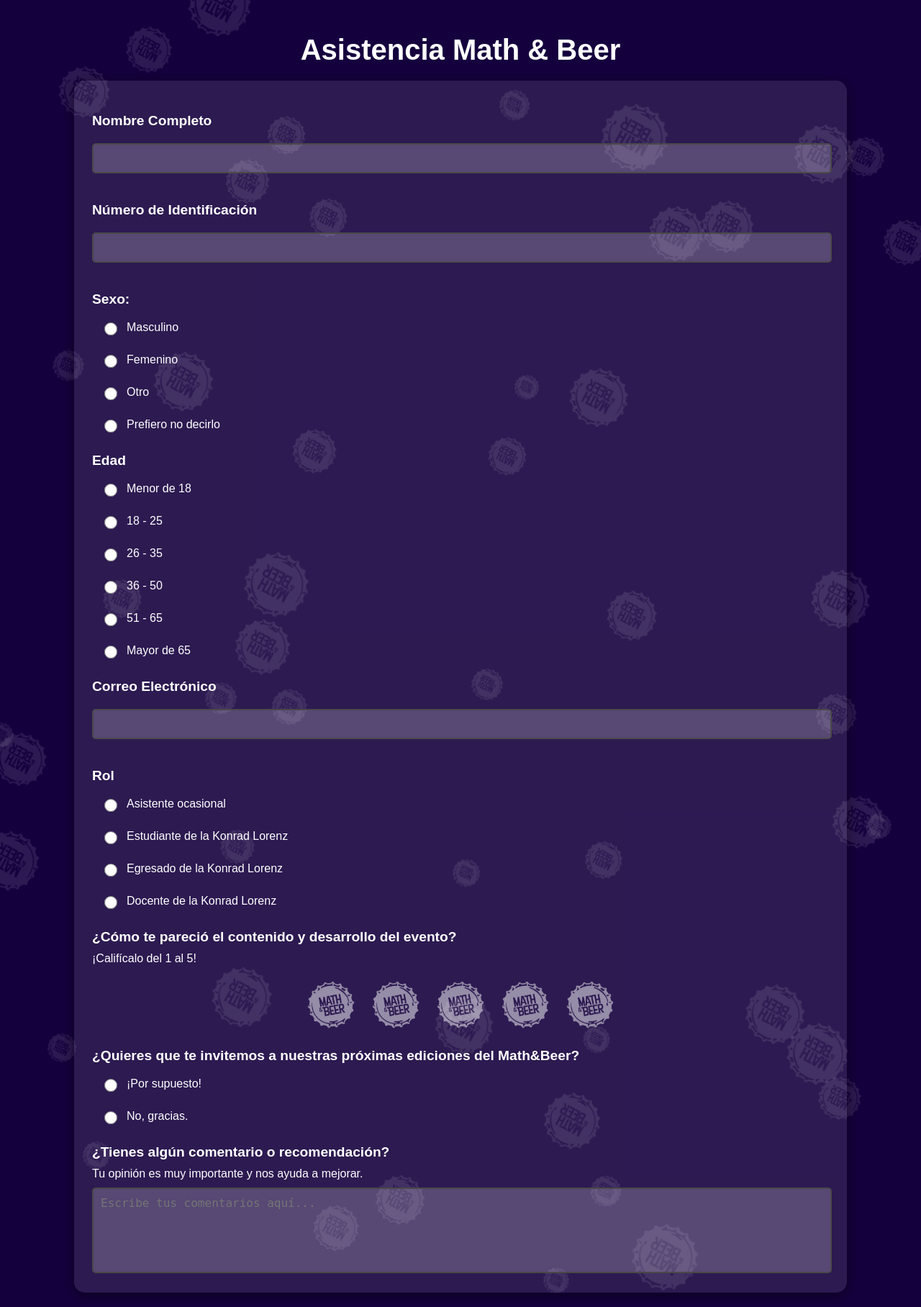
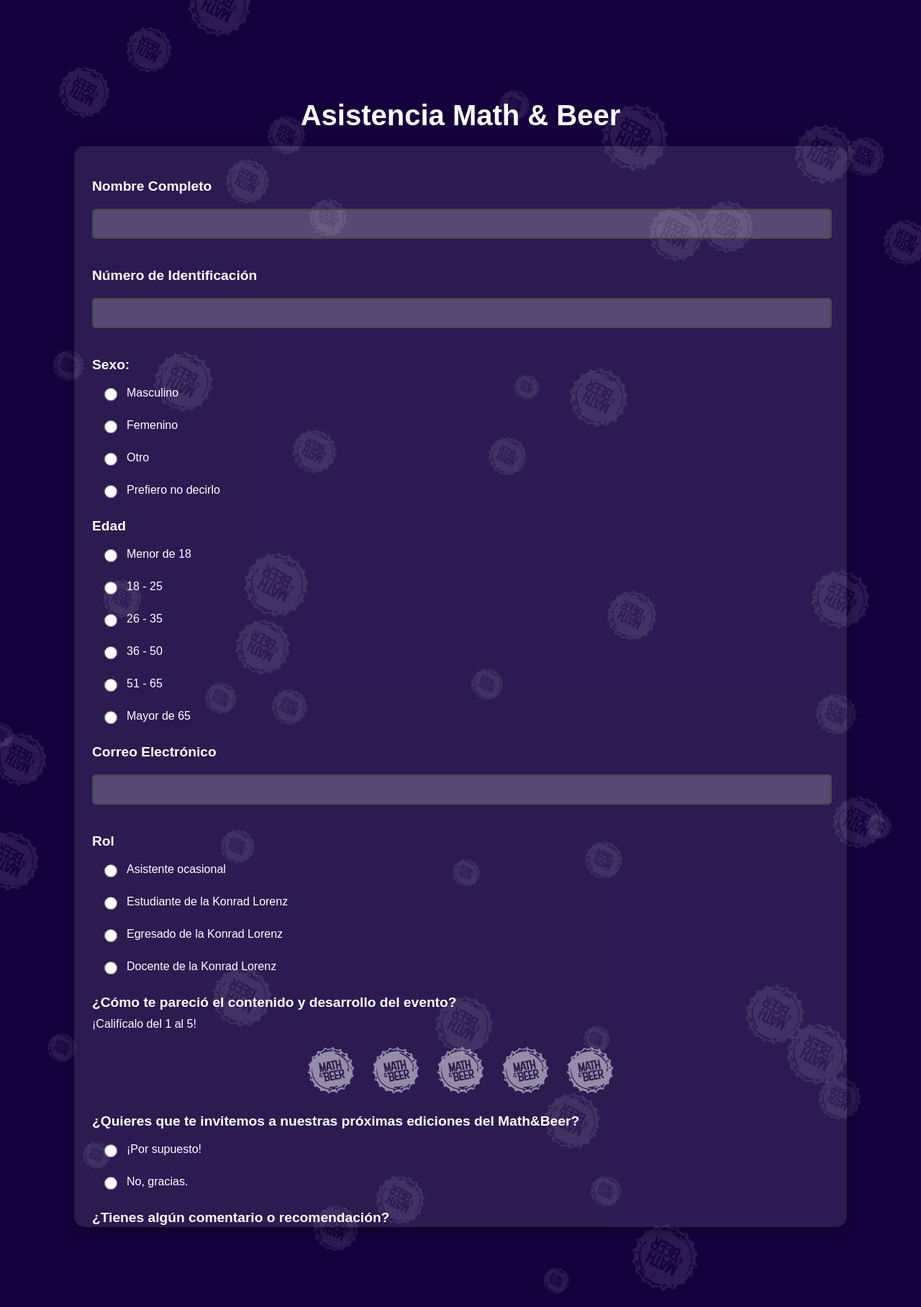
Before and after one commit to Nickdiaz14/Binary-Puzzle, a Flask app: page /forms in a window 1280 px wide. Shown: the whole page at 72% size. Run offline with Flask 3, Linux system fonts and the light colour scheme; some libraries are stand-ins or nearby versions.

Commit message:
Finish the forms view 3.0

```diff
--- a/templates/forms.html
+++ b/templates/forms.html
@@ -56,7 +56,7 @@
             padding: 25px;
             box-shadow: 0 4px 20px rgba(0, 0, 0, 0.5);
             width: 80%;
-            max-height: 90vh; /* Establece una altura máxima */
+            max-height: 80vh; /* Establece una altura máxima */
             overflow-y: auto; /* Habilita el desplazamiento vertical */
         }
 
@@ -271,7 +271,7 @@
 
         <label class="titulo-pregunta">¿Tienes algún comentario o recomendación?</label>
         <label>Tu opinión es muy importante y nos ayuda a mejorar.</label>
-        <textarea name="comentario" rows="5" placeholder="Escribe tus comentarios aquí..."></textarea><br>
+        <textarea name="comentario" rows="2" placeholder="Escribe tus comentarios aquí..."></textarea><br>
         <button id="enviar" type="submit">Enviar</button>
     </form>
 
```
